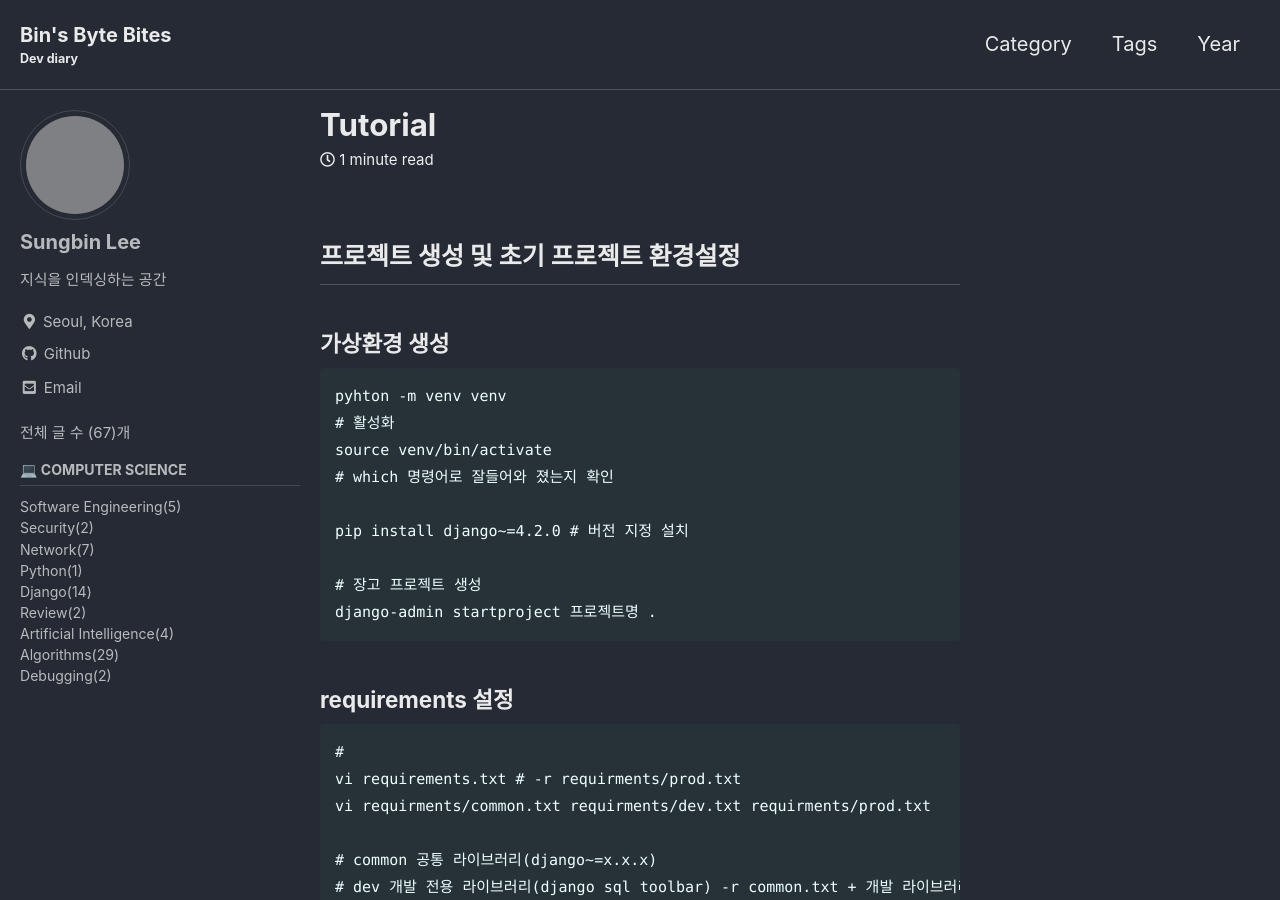
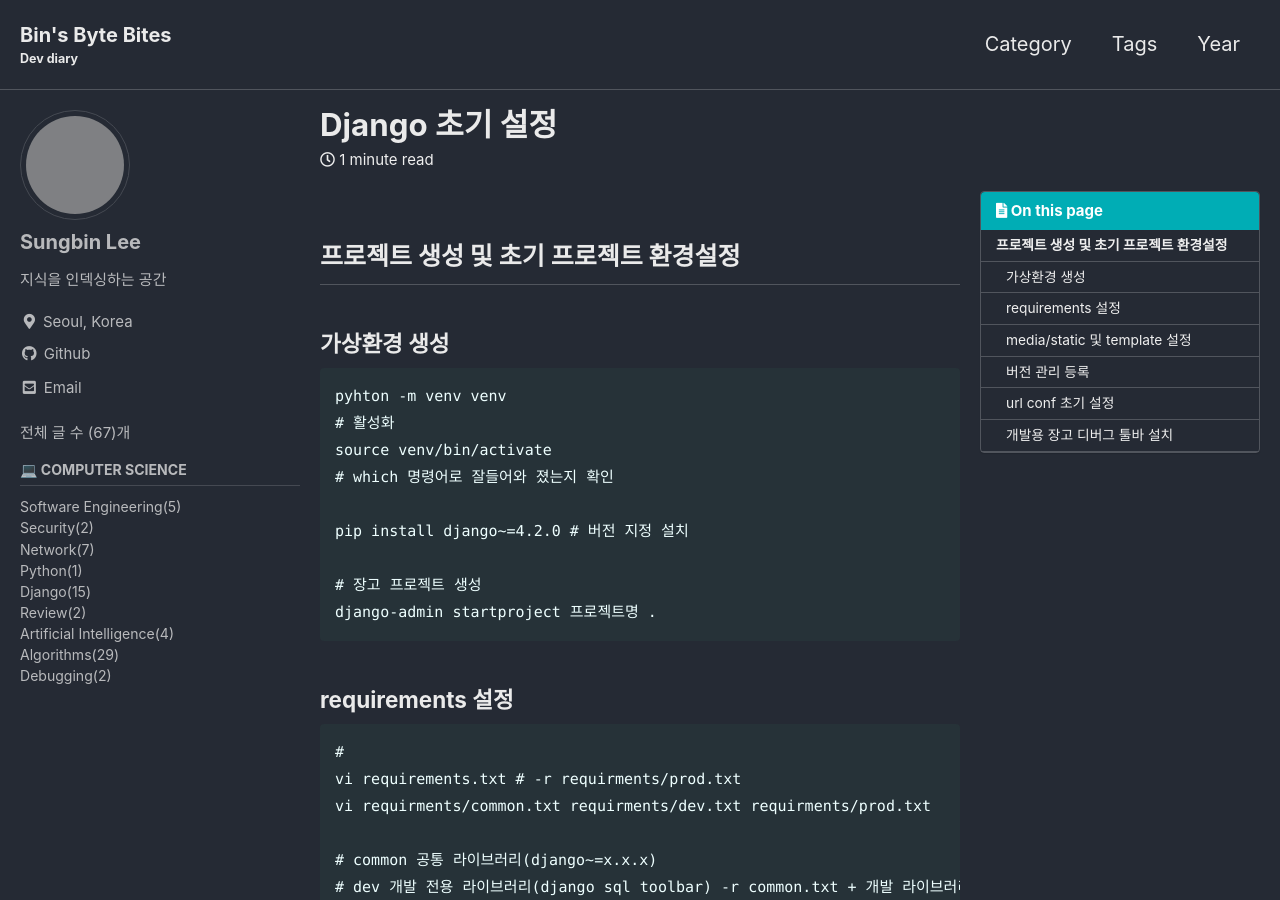
Before and after one commit to sungbinlee/tech.sungbinlee.dev, a Jekyll site: the page built from _posts/Django/2024-1-11-tutorial.md, in a window 1280 px wide and 900 px high. Built offline with Jekyll 4.4.1, drawn with Linux system fonts in a browser that asks for light colours; cached includes are drawn as plain includes; comment, search, counter and statistics services are not loaded; some of the changed text lies outside the part shown; grey boxes are pictures that could not be loaded.

Commit message:
Update 2024-1-11-tutorial.md

```diff
--- a/_posts/Django/2024-1-11-tutorial.md
+++ b/_posts/Django/2024-1-11-tutorial.md
@@ -1,3 +1,13 @@
+---
+title: "Django 초기 설정"
+categories:
+  - Django
+tags:
+  - Tutorial
+  - Python
+toc: true
+toc_sticky: true
+---
 ## 프로젝트 생성 및 초기 프로젝트 환경설정
 
 ### 가상환경 생성
```
